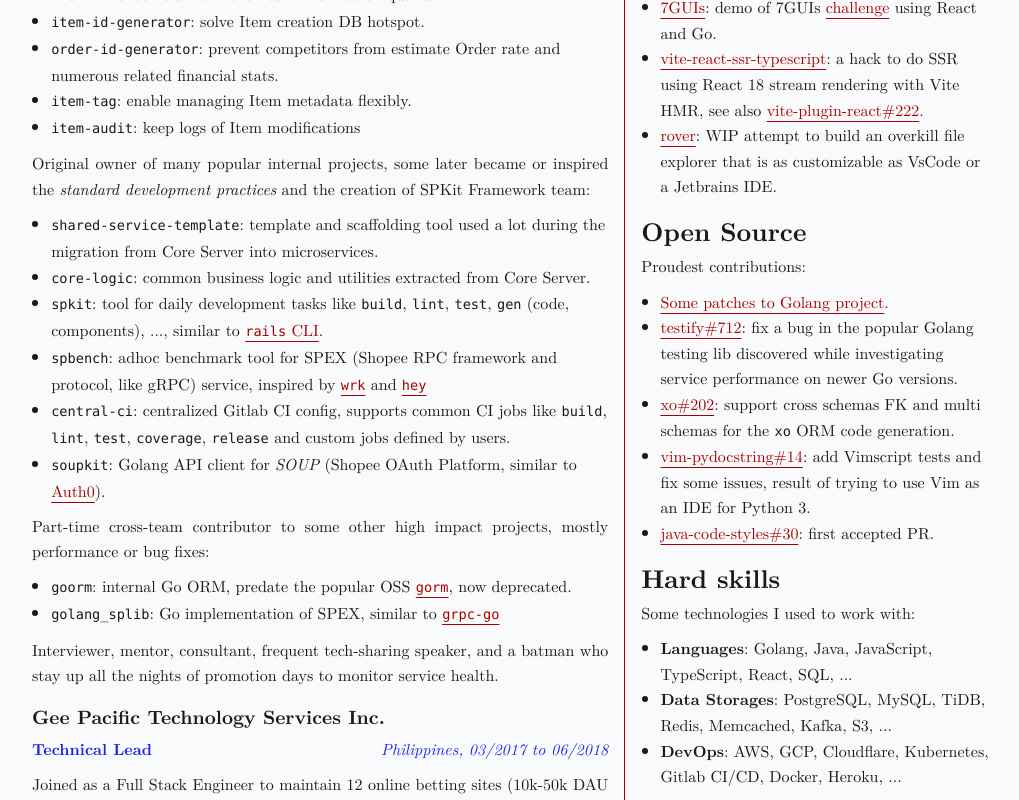
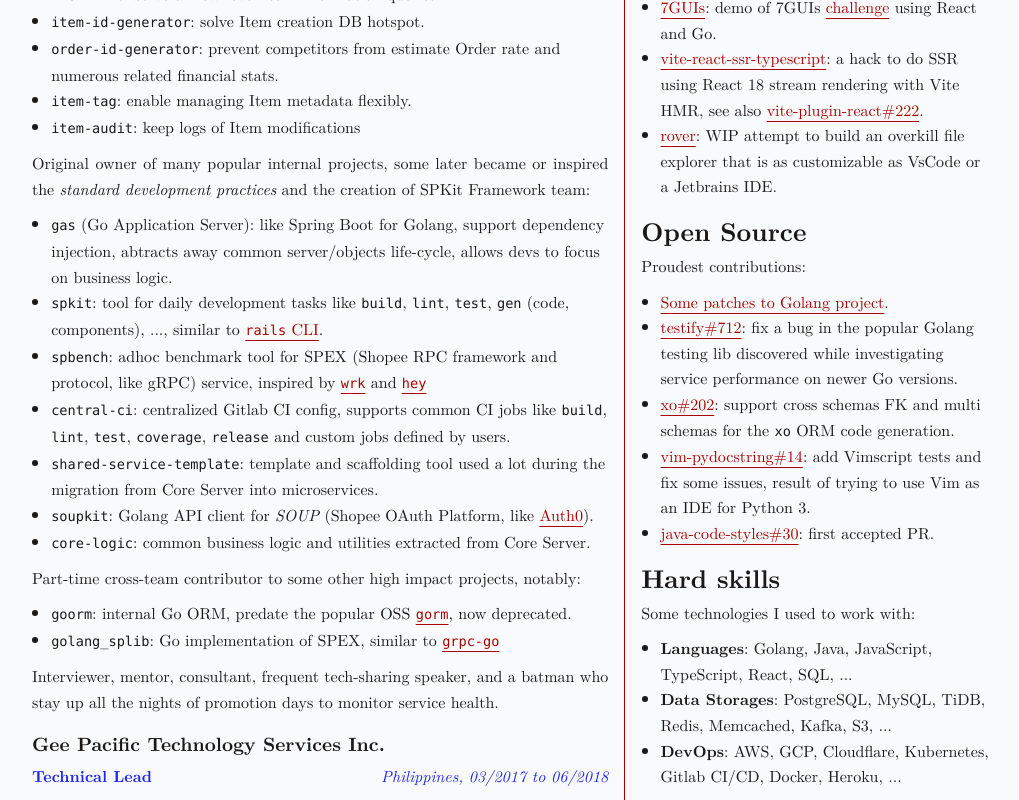
Before and after one commit to letientai299/cv, a React (Vite) app: page / in a window 1280 px wide. Shown: the part 532-1332 px from the top of the page, without its empty margins (128-1147 px from the left). Built offline with nearby package versions, Linux system fonts and the light colour scheme.

Commit message:
Mention about GAS project

```diff
--- a/src/CV.mdx
+++ b/src/CV.mdx
@@ -53,9 +53,9 @@
 Original owner of many popular internal projects, some later became or inspired
 the _standard development practices_ and the creation of SPKit Framework team:
 
-- `shared-service-template`: template and scaffolding tool used a lot during the
-  migration from Core Server into microservices.
-- `core-logic`: common business logic and utilities extracted from Core Server.
+- `gas` (Go Application Server): like Spring Boot for Golang, support dependency
+  injection, abtracts away common server/objects life-cycle, allows devs to
+  focus on business logic.
 - `spkit`: tool for daily development tasks like `build`, `lint`, `test`, `gen`
   (code, components), ..., similar to
   [`rails` CLI](https://guides.rubyonrails.org/command_line.html).
@@ -65,11 +65,13 @@
 - `central-ci`: centralized Gitlab CI config, supports common CI jobs like
   `build`, `lint`, `test`, `coverage`, `release` and custom jobs defined by
   users.
-- `soupkit`: Golang API client for _SOUP_ (Shopee OAuth Platform, similar to
+- `shared-service-template`: template and scaffolding tool used a lot during the
+  migration from Core Server into microservices.
+- `soupkit`: Golang API client for _SOUP_ (Shopee OAuth Platform, like
   [Auth0](https://auth0.com/docs/get-started/auth0-overview)).
+- `core-logic`: common business logic and utilities extracted from Core Server.
 
-Part-time cross-team contributor to some other high impact projects, mostly
-performance or bug fixes:
+Part-time cross-team contributor to some other high impact projects, notably:
 
 - `goorm`: internal Go ORM, predate the popular OSS [`gorm`](https://gorm.io),
   now deprecated.
```
